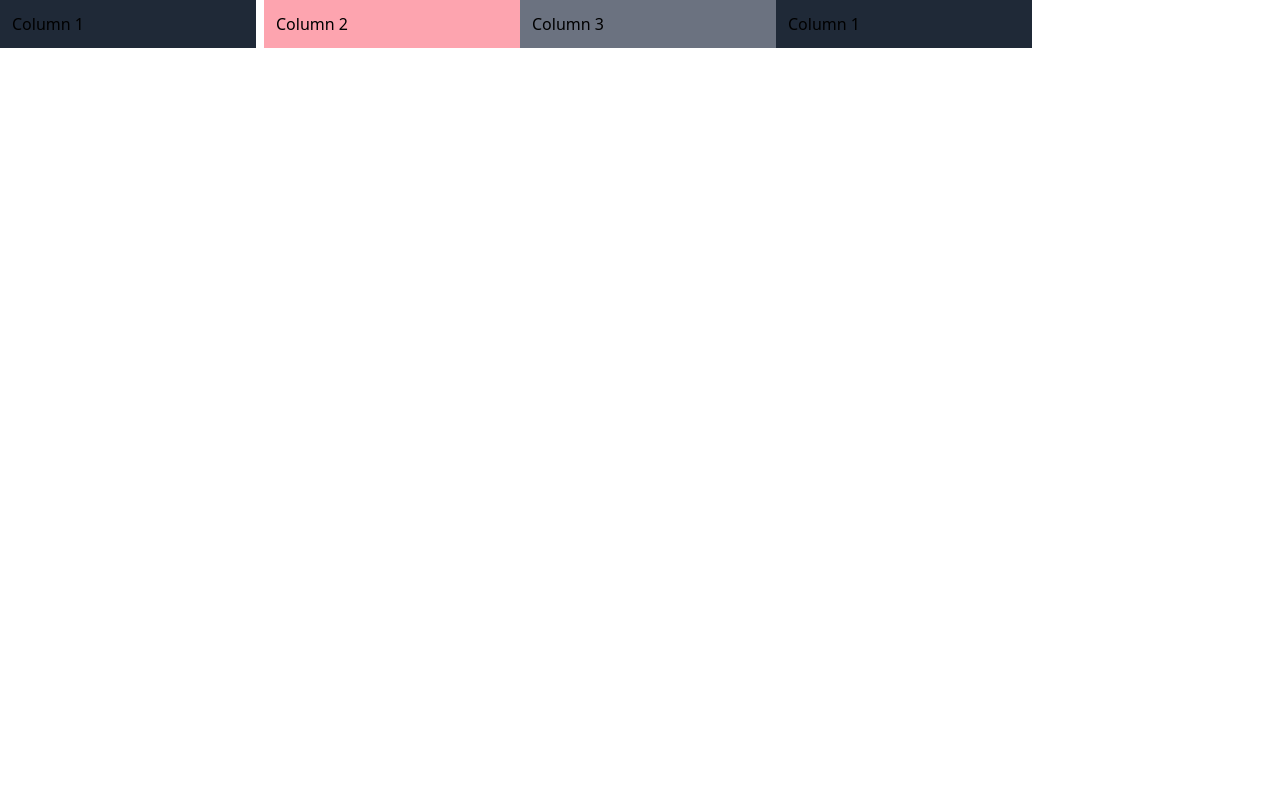
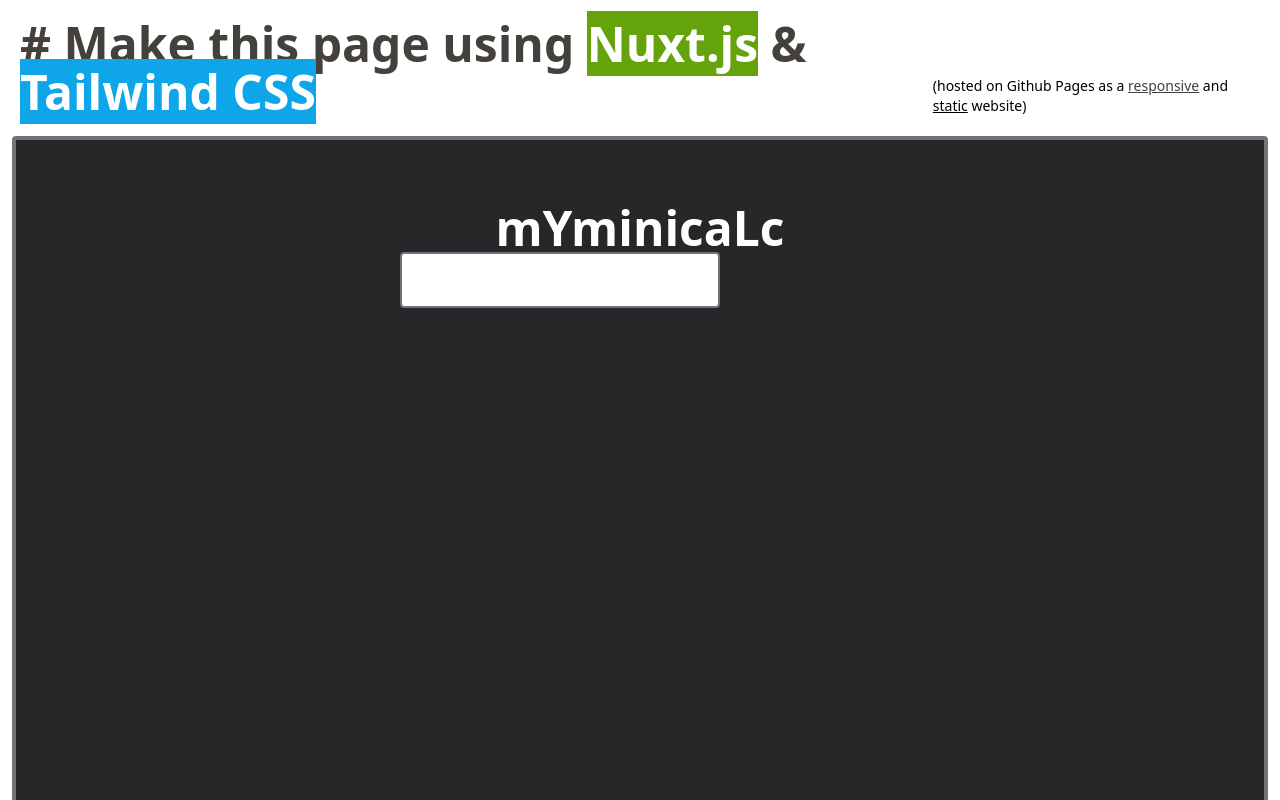
Before and after one commit to LymaKries/foreward_project_4, a Nuxt app: page / in a window 1280 px wide. Shown: the top 800 px of the page. Built offline with nearby package versions, Linux system fonts and the light colour scheme.

Commit message:
construction design, try to center input

```diff
--- a/components/calculator.vue
+++ b/components/calculator.vue
@@ -1,21 +1,24 @@
 <template>
-  <div class="flex">
-    <!-- Column 1 -->
-    <div class="mr-2 bg-gray-800 w-full sm:w-1/2 md:w-1/3 lg:w-1/4 xl:w-1/5 p-3">
-      Column 1
+
+  <div>
+    <div class="p-5 flex justify-between">
+      <div class="font-bold text-5xl text-stone-700">
+        # Make <span class="underline">this</span> page using <span class="bg-lime-600 text-white">Nuxt.js</span> & <span class="text-white bg-sky-500">Tailwind CSS</span>
+      </div>
+      <div class="text-sm mt-auto">
+        (hosted on Github Pages as a <span class="text-stone-700 underline">responsive</span> and <span class="underline">static</span> website)
+      </div>
     </div>
 
-    <!-- Column 2 -->
-    <div class="bg-rose-300 w-full sm:w-1/2 md:w-1/3 lg:w-1/4 xl:w-1/5 p-3">
-      Column 2
+    <div class="mr-3 ml-3">
+      <div class="bg-zinc-800 p-96 mb-3 border-4 border-zinc-500 rounded">
+        <div class="text-white font-bold text-center text-5xl relative bottom-80">
+          mYminicaLc
+        </div>
+
+        <input class="w-80 h-14 border-2 border-zinc-500 rounded relative bottom-80">
+      </div>
     </div>
 
-    <!-- Column 3 -->
-    <div class="bg-gray-500 w-full sm:w-1/2 md:w-1/3 lg:w-1/4 xl:w-1/5 p-3">
-      Column 3
-    </div>
-    <div class="bg-gray-800 w-full sm:w-1/2 md:w-1/3 lg:w-1/4 xl:w-1/5 p-3">
-      Column 1
-    </div>
   </div>
 </template>
```
